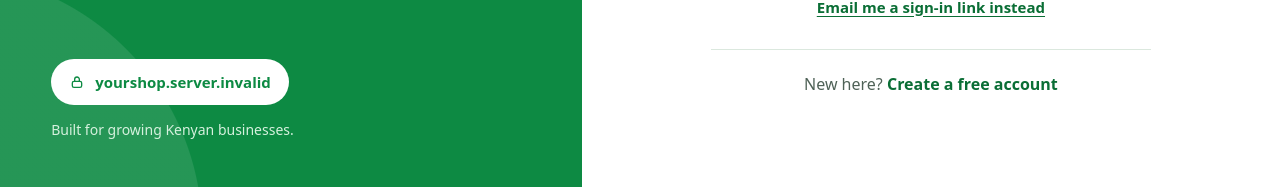
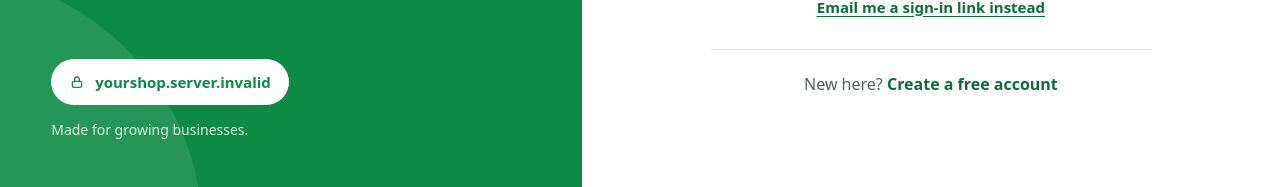
Before and after one commit to learninghub44/kenya-multitenant-commerce-docs, a Next.js app: page /login in a window 1280 px wide. Shown: the part 607-794 px from the top of the page. Built offline with nearby package versions, Linux system fonts and the light colour scheme; no server answers.

Commit message:
Simplify authentication panel footer

```diff
--- a/src/app/auth/auth-shell.tsx
+++ b/src/app/auth/auth-shell.tsx
@@ -32,7 +32,7 @@ export default function AuthShell({ headline, accent, summary, points, shopLink
               <span>{storeDisplayAddress("yourshop")}</span>
             </div>
           )}
-          <small>Built for growing Kenyan businesses.</small>
+          <small>Made for growing businesses.</small>
         </div>
       </aside>
       <div className="auth-main">{children}</div>
```
